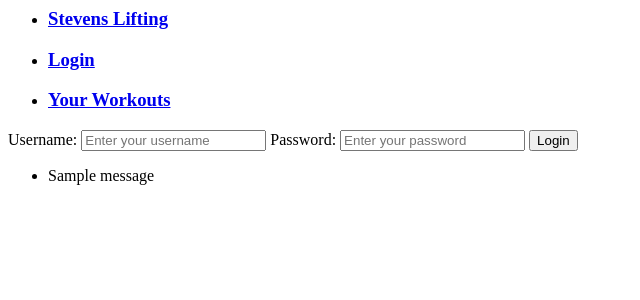
After one commit to rehmanh/StevensLifting, a Django app: page /login/ in a window 1280 px wide. The commit adds this page. Shown: the top 300 px of the page, without its empty margins (0-640 px from the left). Run offline with Django 4.2, Linux system fonts and the light colour scheme; tables that the repository leaves empty hold one stand-in row (values such as "Sample post"); one stand-in notice (Sample message) is shown.

Commit message:
Commented out custom User object, using built in User object instead; added User info to Workout object; added user authentication and logging in/logging out; some URLs and views changed

```diff
--- a/stevenslifting/base/admin.py
+++ b/stevenslifting/base/admin.py
@@ -1,7 +1,7 @@
 from django.contrib import admin
 
 # Register your models here.
-from .models import Workout, Exercise, Set, Announcement
+from .models import Workout, Exercise, Set, Announcement, User
 
 admin.site.register(Workout)
 admin.site.register(Exercise)
--- a/stevenslifting/base/templates/base/home.html
+++ b/stevenslifting/base/templates/base/home.html
@@ -12,8 +12,10 @@
             <div>
                 {% for announcement in announcements %}
                     <div>
-                        <h5>{{announcement.title}}</h5>
+                        <h3>{{announcement.title}}</h3>
+                        <h5>{{announcement.body}}</h5>
                     </div>
+                    <hr>
                 {% endfor %}
             </div>
         </div>
--- /dev/null
+++ b/stevenslifting/base/templates/base/login_register.html
@@ -0,0 +1,24 @@
+{% include 'base/navbar.html' %}
+{% block content %}
+<div>
+    <form method="POST" action="">
+        {% csrf_token  %}
+        <label>Username:</label>
+        <input type="text" name="username" placeholder="Enter your username"/>
+
+        <label>Password:</label>
+        <input type="password" name="password" placeholder="Enter your password"/>
+
+        <input type="submit" value="Login"/>
+    </form>
+</div>
+{% if messages %}
+    <ul class="messages">
+        {% for message in messages %}
+            <li {% if message.tags %} class="{{ message.tags }}" {% endif %}>
+                {{ message }}
+            </li>
+        {% endfor %}
+    </ul>
+{% endif %}
+{% endblock content %}
--- a/stevenslifting/base/templates/base/navbar.html
+++ b/stevenslifting/base/templates/base/navbar.html
@@ -1,3 +1,23 @@
-<a href="/">
-    <h1>Stevens Lifting</h1>
-</a>
+<ul>
+    <li>
+        <a href="/">
+            <h3>Stevens Lifting</h3>
+        </a>
+    </li>
+    <li>
+        {% if request.user.is_authenticated %}
+        <a href="{% url 'logout' %}">
+            <h3>Logout</h3>
+        </a>
+        {% else %}
+        <a href="{% url 'login' %}">
+            <h3>Login</h3>
+        </a>
+        {% endif %}
+    </li>
+    <li>
+        <a href="{% url 'workouts' %}">
+            <h3>Your Workouts</h3>
+        </a>
+    </li>
+</ul>
--- a/stevenslifting/base/urls.py
+++ b/stevenslifting/base/urls.py
@@ -2,5 +2,9 @@ from django.urls import path
 from . import views
 
 urlpatterns = [
-    path('', views.home, name="Homepage")
+    path('login/', views.login_page, name="login"),
+    path('logout/', views.logout_user, name="logout"),
+    path('', views.home, name="homepage"),
+    path('workout', views.workout, name="workouts")
+    # path('room/<str:pk>/', views.room, name="room")
 ]
--- a/stevenslifting/base/views.py
+++ b/stevenslifting/base/views.py
@@ -1,9 +1,50 @@
-from django.shortcuts import render
+import re
+from django.shortcuts import render, redirect
+from django.contrib import messages
+from django.contrib.auth import authenticate, login, logout
 
-from .models import Announcement
+from .models import Announcement, Workout, User
 
 # Create your views here.
+
+def login_page(request):
+    if request.method == 'POST':
+        username = request.POST.get('username')
+        password = request.POST.get('password')
+
+        try:
+            user = User.objects.get(username=username)
+        except:
+            messages.error(request, 'User does not exist')
+
+        user = authenticate(request, username=username, password=password)
+
+        if user is not None:
+            login(request, user)
+            return redirect('homepage')
+        else:
+            messages.error(request, 'Username OR password does not exist')
+
+
+    context = {}
+    return render(request, 'base/login_register.html', context)
+
+def logout_user(request):
+    logout(request)
+    return redirect('homepage')
+
 def home(request):
     announcements = Announcement.objects.all()
     context = {'announcements': announcements}
     return render(request, 'base/home.html', context)
+
+def workout(request):
+    if request.user.is_authenticated:
+        member = request.user
+        workouts = Workout.objects.filter(user=member.id)
+        context = {
+            'workouts': workouts,
+            'user': member
+        }
+        return render(request, 'base/workouts.html', context)
+    # else we want to show 404 page, TBD
```
Also changed, not shown: stevenslifting/base/models.py (+58 -58 lines), stevenslifting/base/templates/base/workouts.html (added, +9 -0 lines), stevenslifting/base/migrations/0001_initial.py, stevenslifting/base/migrations/0002_exercise_workout_set_exercise_workout.py (deleted), stevenslifting/base/migrations/0003_announcement.py (deleted), stevenslifting/db.sqlite3.
